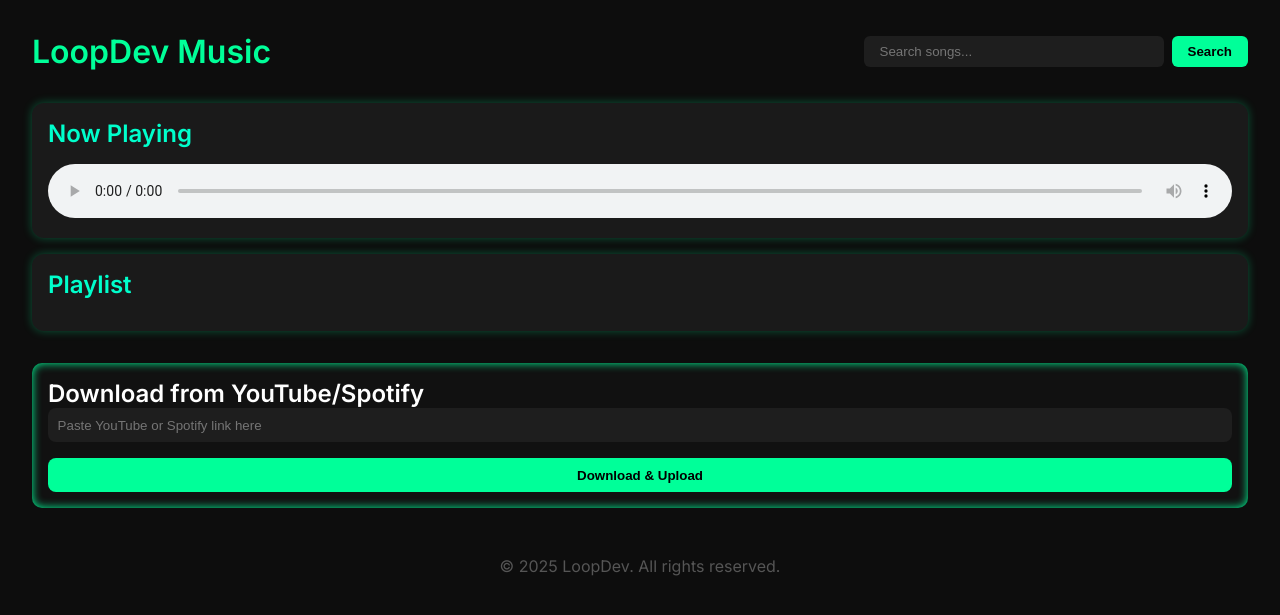
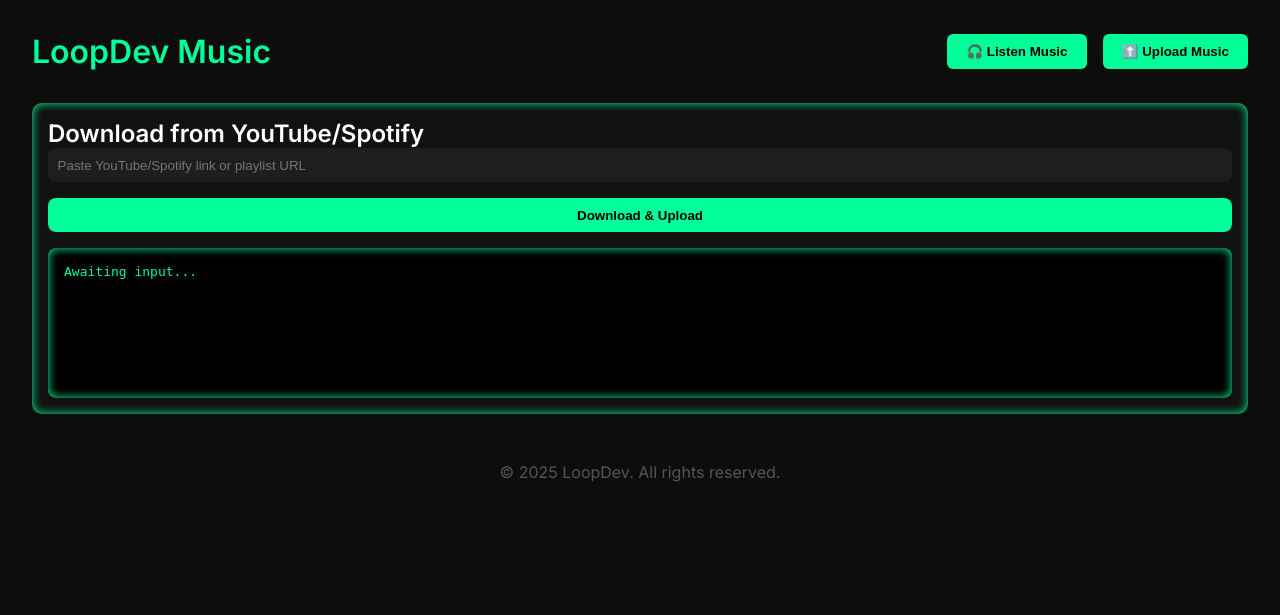
Before and after one commit to Balram-1/music-uploader, a Flask app: page / in a window 1280 px wide. Shown: the top 615 px of the page. Run offline with Flask 3, Linux system fonts and the light colour scheme; parts of the project's set-up code (start-up, migrations or seed data) failed here and were passed over.

Commit message:
Update index.html

```diff
--- a/templates/index.html
+++ b/templates/index.html
@@ -29,53 +29,22 @@
             font-weight: 600;
             color: #00ff99;
         }
-        .search {
+        .actions {
             display: flex;
-            gap: 0.5rem;
+            gap: 1rem;
         }
-        .search input {
-            padding: 0.5rem 1rem;
+        .actions button {
+            padding: 0.6rem 1.2rem;
             border: none;
             border-radius: 6px;
-            background: #1e1e1e;
-            color: #fff;
-            width: 300px;
-        }
-        .search button {
-            padding: 0.5rem 1rem;
             background: #00ff99;
-            border: none;
-            border-radius: 6px;
-            cursor: pointer;
             color: #000;
             font-weight: 600;
+            cursor: pointer;
+            transition: background 0.3s;
         }
-        .playlist, .player {
-            background: #1a1a1a;
-            border-radius: 12px;
-            padding: 1rem;
-            margin-top: 1rem;
-            box-shadow: 0 0 10px rgba(0, 255, 153, 0.3);
-            transition: all 0.3s ease;
-        }
-        .playlist:hover, .player:hover {
-            transform: scale(1.02);
-        }
-        .playlist h2, .player h2 {
-            margin-bottom: 1rem;
-            color: #00ffcc;
-        }
-        .playlist ul {
-            list-style: none;
-        }
-        .playlist li {
-            padding: 0.5rem;
-            border-bottom: 1px solid #333;
-            cursor: pointer;
-            transition: 0.2s;
-        }
-        .playlist li:hover {
-            background-color: #2a2a2a;
+        .actions button:hover {
+            background: #00cc7a;
         }
         .upload-section {
             margin-top: 2rem;
@@ -103,6 +72,17 @@
             border-radius: 8px;
             cursor: pointer;
         }
+        .console-output {
+            background: #000;
+            color: #00ff99;
+            padding: 1rem;
+            margin-top: 1rem;
+            font-family: monospace;
+            border-radius: 8px;
+            height: 150px;
+            overflow-y: auto;
+            box-shadow: inset 0 0 10px #00ff99;
+        }
         footer {
             margin-top: 3rem;
             text-align: center;
@@ -113,31 +93,19 @@
 <body>
     <header>
         <h1>LoopDev Music</h1>
-        <div class="search">
-            <input type="text" id="searchInput" placeholder="Search songs...">
-            <button onclick="searchSongs()">Search</button>
+        <div class="actions">
+            <button onclick="window.location.href='https://music.loopdev.xyz'">🎧 Listen Music</button>
+            <button onclick="document.getElementById('uploadSection').scrollIntoView({behavior: 'smooth'})">⬆️ Upload Music</button>
         </div>
     </header>
 
-    <section class="player">
-        <h2>Now Playing</h2>
-        <audio id="audioPlayer" controls style="width: 100%;">
-            <source id="audioSource" src="" type="audio/mp3">
-            Your browser does not support the audio element.
-        </audio>
-    </section>
-
-    <section class="playlist">
-        <h2>Playlist</h2>
-        <ul id="playlist">
-            <!-- Songs will be dynamically loaded here -->
-        </ul>
-    </section>
-
-    <section class="upload-section">
+    <section class="upload-section" id="uploadSection">
         <h2>Download from YouTube/Spotify</h2>
-        <input type="text" id="linkInput" placeholder="Paste YouTube or Spotify link here">
+        <input type="text" id="linkInput" placeholder="Paste YouTube/Spotify link or playlist URL">
         <button onclick="submitLink()">Download & Upload</button>
+        <div class="console-output" id="consoleOutput">
+            Awaiting input...
+        </div>
     </section>
 
     <footer>
@@ -147,8 +115,16 @@
     <script>
         async function submitLink() {
             const link = document.getElementById('linkInput').value;
-            if (!link) return alert("Please paste a link!");
+            const output = document.getElementById('consoleOutput');
 
+            if (!link) {
+                output.textContent = "[!] Please paste a valid link.";
+                return;
+            }
+
+            output.textContent = "[+] Sending link to server...";
+
+            try {
                 const response = await fetch('/download', {
                     method: 'POST',
                     headers: { 'Content-Type': 'application/json' },
@@ -156,36 +132,15 @@
                 });
 
                 const result = await response.json();
+
                 if (result.error) {
-                alert("Error: " + result.error);
+                    output.textContent = `[x] Error: ${result.error}`;
                 } else {
-                alert("Downloaded and uploaded: " + result.file);
-                addToPlaylist(result.file);
+                    output.textContent = `[✓] Downloaded and uploaded: ${result.file}`;
                 }
+            } catch (err) {
+                output.textContent = `[x] Network Error: ${err.message}`;
             }
-
-        function addToPlaylist(songName) {
-            const ul = document.getElementById('playlist');
-            const li = document.createElement('li');
-            li.textContent = songName;
-            li.onclick = () => playSong(songName);
-            ul.prepend(li);
-        }
-
-        function playSong(songName) {
-            const audio = document.getElementById('audioPlayer');
-            const source = document.getElementById('audioSource');
-            source.src = `https://drive.example.com/Navidrome/${encodeURIComponent(songName)}`; // change if needed
-            audio.load();
-            audio.play();
-        }
-
-        function searchSongs() {
-            const query = document.getElementById('searchInput').value.toLowerCase();
-            const items = document.querySelectorAll('#playlist li');
-            items.forEach(item => {
-                item.style.display = item.textContent.toLowerCase().includes(query) ? 'block' : 'none';
-            });
         }
     </script>
 </body>
```
Lines whose indentation alone changed are shown as unchanged.
